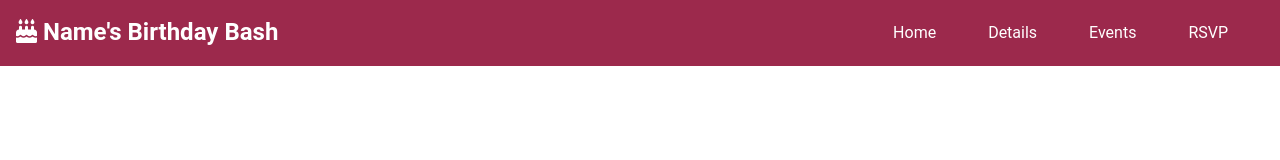
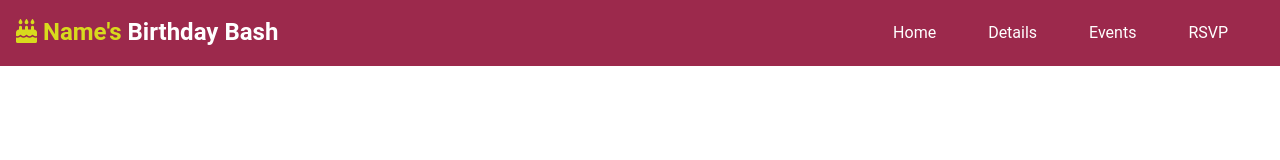
Before and after one commit to shahpreetk/birthdayBashTemplate1, a plain HTML site: page index.html in a window 1280 px wide. Drawn offline with nearby package versions, Linux system fonts and the light colour scheme.

Commit message:
Commit 6

```diff
--- a/css/style.css
+++ b/css/style.css
@@ -17,6 +17,10 @@ a{
 
 p{
     margin: 0.75rem 0;
+}
+
+.text-primary{
+    color: #d8db1d;
 }
 
 /* NAVIGATION BAR */
```
